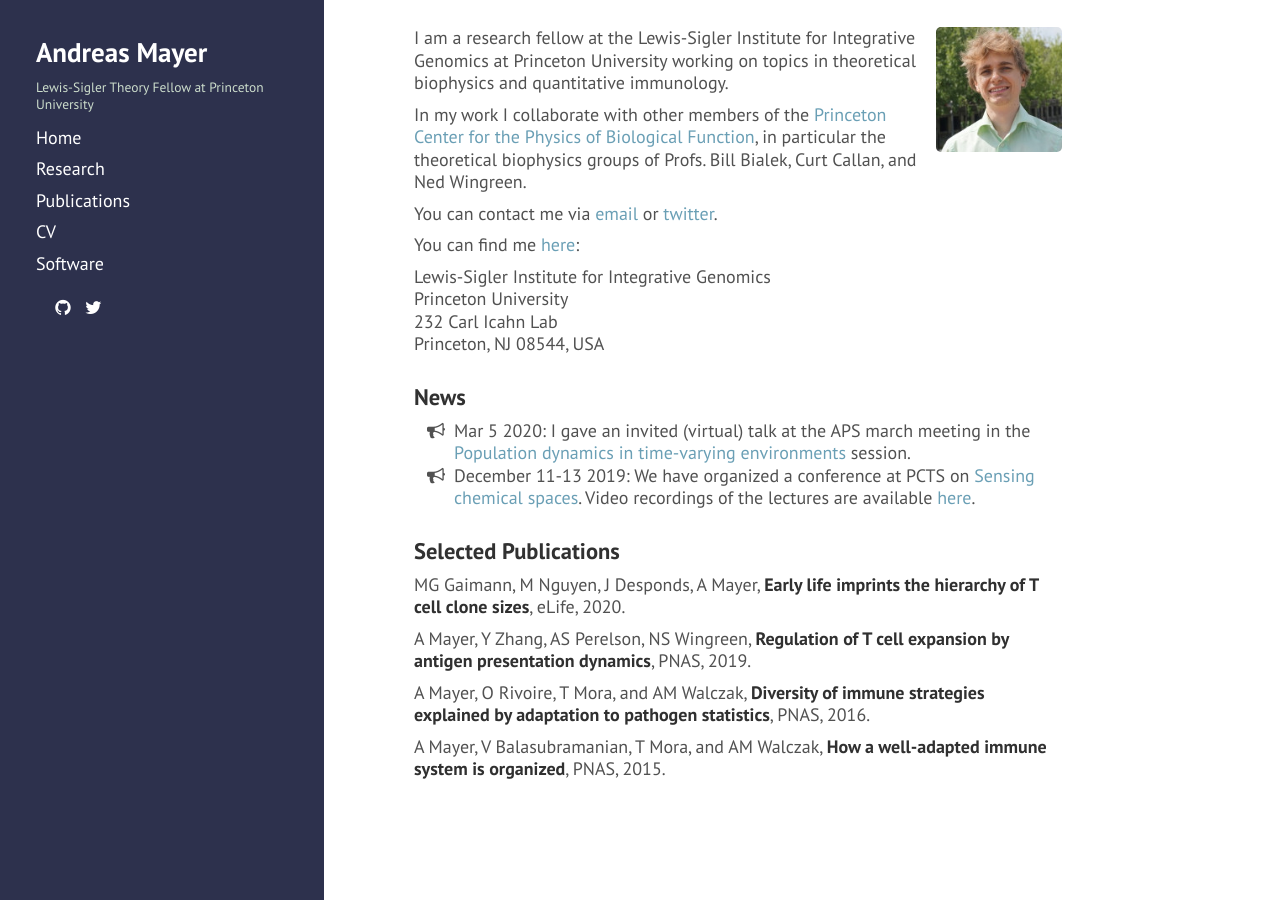
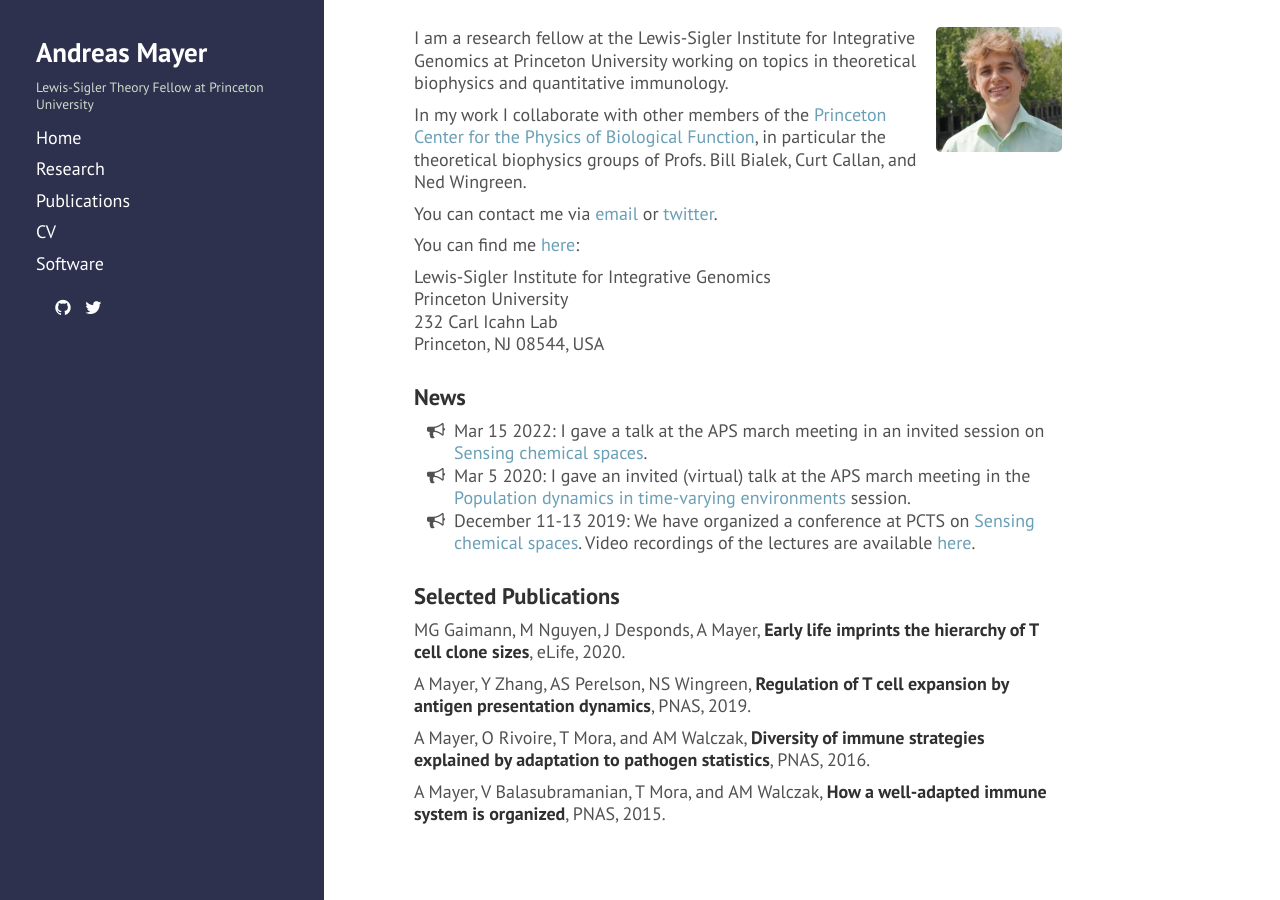
Before and after one commit to andim/andim.github.io, a Jekyll site: the page built from index.md, in a window 1280 px wide. Built offline with Jekyll 4.4.1, drawn with Linux system fonts in a browser that asks for light colours; nearby versions of some CDN libraries; a style sheet for code colours, icons or effects is not loaded.

Commit message:
aps talk added

```diff
--- a/index.md
+++ b/index.md
@@ -20,6 +20,7 @@ Princeton, NJ 08544, USA
 
 ### News
 
+- Mar 15 2022: I gave a talk at the APS march meeting in an invited session on [Sensing chemical spaces](https://meetings.aps.org/Meeting/MAR22/Session/F14).
 - Mar 5 2020: I gave an invited (virtual) talk at the APS march meeting in the [Population dynamics in time-varying environments](http://meetings.aps.org/Meeting/MAR20/Session/U27) session.
 - December 11-13 2019: We have organized a conference at PCTS on [Sensing chemical spaces](http://pcts.princeton.edu/programs/past/sensing-chemical-spaces/122). Video recordings of the lectures are available [here](http://www.kaltura.com/tiny/opthb).
 {:.horn}
```
